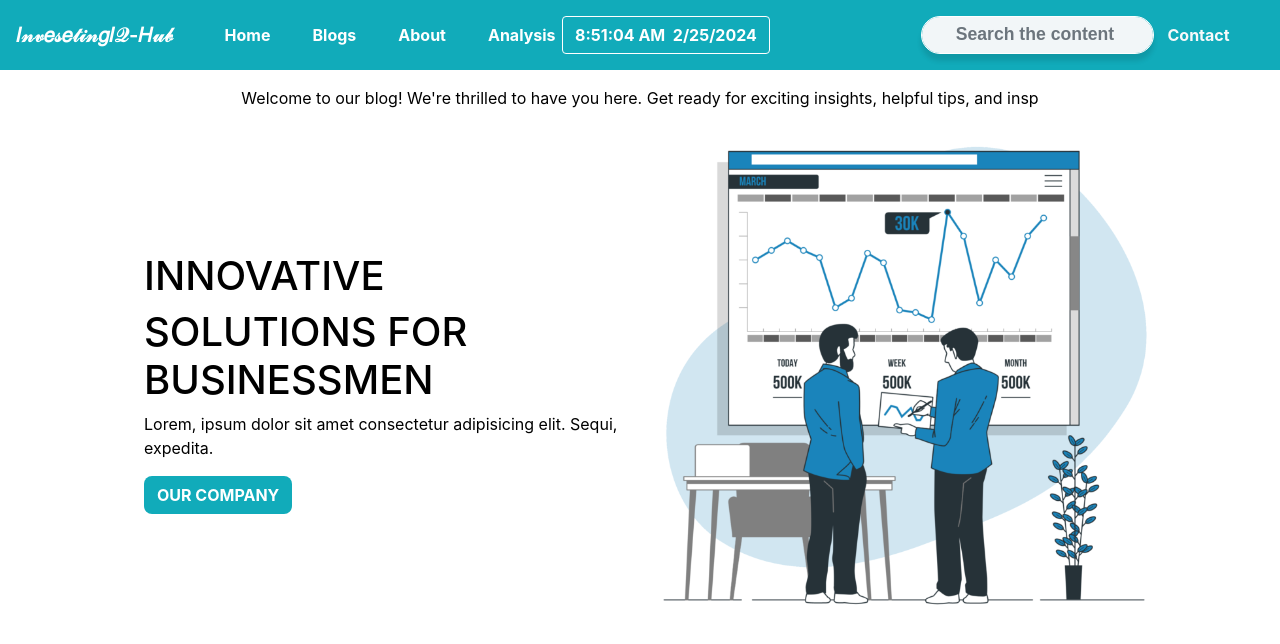
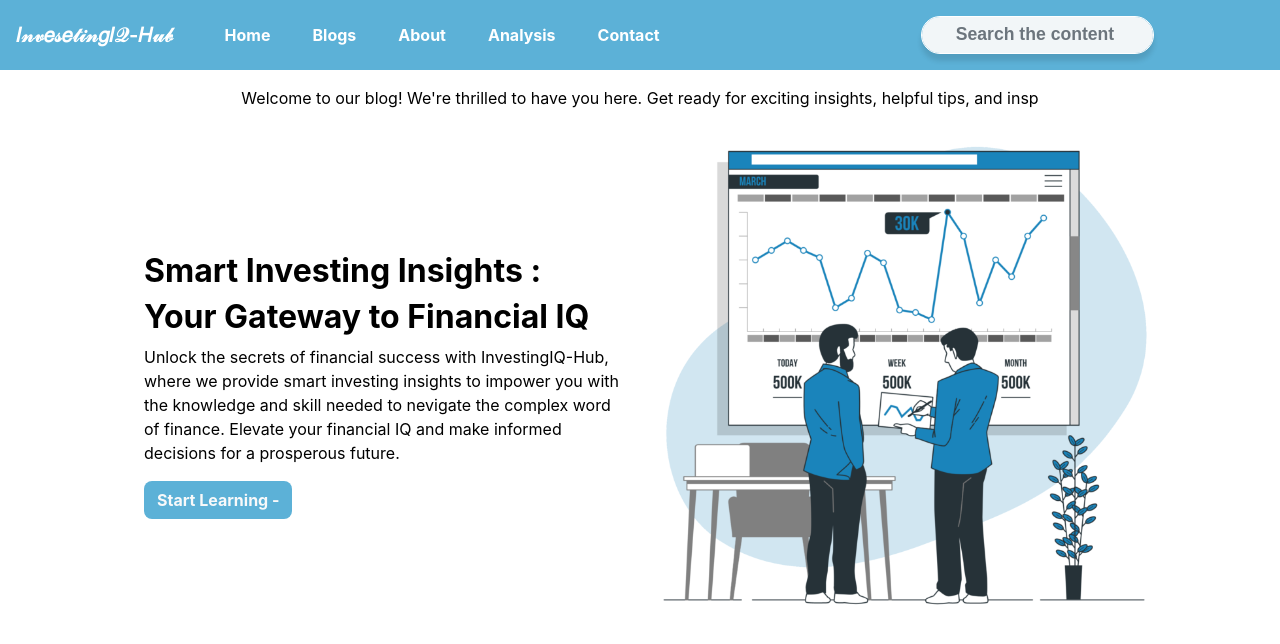
Before and after one commit to Mechboyshyam/InvestingIQ-Hub, a React (Create React App) app in the folder client/: page / in a window 1280 px wide. Shown: the top 644 px of the page. Built offline with nearby package versions, Linux system fonts and the light colour scheme.

Commit message:
information updated in home page

```diff
--- a/client/src/Component/Home/Hero.css
+++ b/client/src/Component/Home/Hero.css
@@ -13,7 +13,7 @@
 }
 
 .bgTeal {
-    background-color: #11abba;
+    background-color: #5cb1d7;
     color: white;
     font-weight: 700;
 }
--- a/client/src/Component/Home/Hero.jsx
+++ b/client/src/Component/Home/Hero.jsx
@@ -5,14 +5,16 @@ const Hero = () => {
     <section className="hero__main">
       {/* left */}
       <div className="p-3 heroContent">
-        <h1>INNOVATIVE</h1>
-        <h1>SOLUTIONS FOR BUSINESSMEN</h1>
+        <h2 className="bold">Smart Investing Insights :</h2>
+        <h2 className="bold">Your Gateway to Financial IQ</h2>
         <p>
-          Lorem, ipsum dolor sit amet consectetur adipisicing elit. Sequi,
-          expedita.
+          Unlock the secrets of financial success with InvestingIQ-Hub, where we
+          provide smart investing insights to impower you with the knowledge and
+          skill needed to nevigate the complex word of finance. Elevate your
+          financial IQ and make informed decisions for a prosperous future.
         </p>
         <button type="button" className="btn bgTeal makeRound">
-          OUR COMPANY
+         <a href="/blogs" className="text-light text-decoration-none"> Start Learning -</a>
         </button>
       </div>
 
--- a/client/src/Component/Navbar/Navbar.css
+++ b/client/src/Component/Navbar/Navbar.css
@@ -4,7 +4,7 @@
 } */
 
 nav {
-    background-color: #11abba !important;
+    background-color: #5cb1d7 !important;
 }
 
 /* .nav-font-color{
--- a/client/src/Component/Navbar/Navbar.js
+++ b/client/src/Component/Navbar/Navbar.js
@@ -1,6 +1,6 @@
 import React, { Component } from "react";
 import './Navbar.css';
-import DateTime from "../Date/date";
+// import DateTime from "../Date/date";
 // import { Link } from "react-router-dom";
 
 export default class Navbar extends Component {
@@ -21,7 +21,6 @@ export default class Navbar extends Component {
           >
             <span className="navbar-toggler-icon"></span>
           </button>
-          {/* <Link to='/contact'>Home</Link> */}
           <div className="main_nav collapse navbar-collapse" id="navbarSupportedContent">
             <div className="col-4">
             <ul className="nav_items navbar-nav mr-auto">
@@ -43,12 +42,17 @@ export default class Navbar extends Component {
               <li className="nav-item active btn bold">
                 <a className="nav-link disabled" href="/">Analysis</a>
               </li>
+
+              <li className="nav-item active btn bold">
+                <a className="nav-link disabled" href="/contact">Contact</a>
+              </li>
+
             </ul>
             </div>
             <div className="col-4">
-              <span className="btn btn-outline-dark border-bold bold">
+              {/* <span className="btn btn-outline-dark border-bold bold">
               <DateTime></DateTime>
-              </span>
+              </span> */}
             </div>
            <div className="col-4 ">
            <form className="form-inline search-box my-2 my-lg-0">
@@ -58,12 +62,12 @@ export default class Navbar extends Component {
                 placeholder="Search the content"
                 aria-label="Search"
               />
-              <button
+              {/* <button
                 className="contact hover-eff-btn bold my-2 my-sm-0"
                 type="submit"
               >
                 <a href="/contact" className="text-decoration-none contact text-light">Contact</a>
-              </button>
+              </button> */}
             </form>
            </div>
           </div>
--- a/client/src/Views/Information/Introduction.js
+++ b/client/src/Views/Information/Introduction.js
@@ -18,8 +18,8 @@ export class Page1 extends PureComponent {
           <div className="d-flex flex-box">
             <div className="col-4 text-center content p-3">Content List</div>
             <div className="col-8 blog">
-              <div className="text-center"><span className=" over-view">Overview</span></div>
-              <h4 className="text-center">
+              {/* <div className="text-center"><span className=" over-view">Overview</span></div> */}
+              <h4 className="text-center mt-4">
                 "Welcome to our learning platform. We are here to learn
                 Investing in Stock Market from basic to advanace."
               </h4>
```
